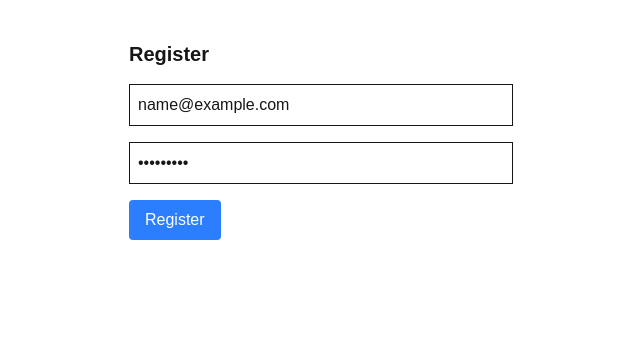
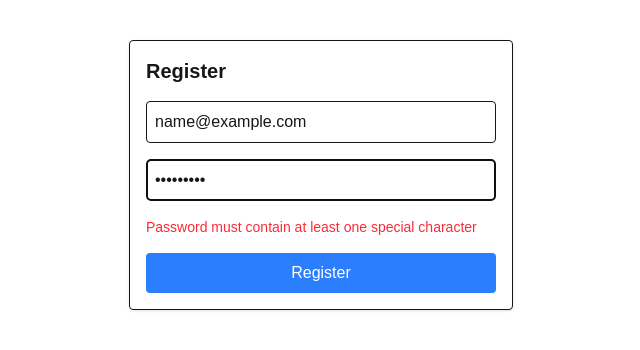
Before and after one commit to craftisan/docQ.AI, a Next.js app in the folder frontend/: page /register in a window 1280 px wide. Both pictures are taken after typing "name@example.com", "Sample123" into the empty fields and a click on the button "Register". Shown: the top 350 px of the page, without its empty margins (319-959 px from the left). Built offline with nearby package versions, Linux system fonts and the light colour scheme; no server answers.

Commit message:
[Feature] Frontend: Auth Form validation with react-hook-form and Zod

```diff
--- a/frontend/package.json
+++ b/frontend/package.json
@@ -9,10 +9,13 @@
     "lint": "next lint"
   },
   "dependencies": {
+    "@hookform/resolvers": "^5.1.1",
     "axios": "^1.10.0",
     "next": "15.3.4",
     "react": "^19.0.0",
-    "react-dom": "^19.0.0"
+    "react-dom": "^19.0.0",
+    "react-hook-form": "^7.60.0",
+    "zod": "^4.0.5"
   },
   "devDependencies": {
     "@eslint/eslintrc": "^3",
--- a/frontend/src/components/AuthForm.tsx
+++ b/frontend/src/components/AuthForm.tsx
@@ -2,60 +2,81 @@
 
 import { useState } from "react";
 import { useRouter } from "next/navigation";
-import { register, login } from "@/lib/api";
 import { useAuth } from "@/context/AuthContext";
+import { login as apiLogin, register as apiRegister } from "@/lib/api";
+import { useForm } from "react-hook-form";
+import { zodResolver } from "@hookform/resolvers/zod";
+import { AuthFormData, authSchema } from "@/lib/validation";
 
-export default function AuthForm({ mode }: { mode: "register" | "login" }) {
-  const [email, setEmail] = useState("");
-  const [password, setPassword] = useState("");
+export default function AuthForm({mode}: { mode: "register" | "login" }) {
   const router = useRouter();
-  const { setToken } = useAuth();
+  const {setToken} = useAuth();
+  const [apiError, setApiError] = useState<string | null>(null);
 
-  async function handleSubmit(e: React.FormEvent) {
-    e.preventDefault();
+  const {
+    register,
+    handleSubmit,
+    formState: {errors, isSubmitting},
+  } = useForm<AuthFormData>({
+    resolver: zodResolver(authSchema),
+  });
+
+  async function onSubmit(data: AuthFormData) {
+    setApiError(null);
     try {
-      const data = mode === "login"
-        ? await login(email, password)
-        : await register(email, password);
+      const res = mode === "login"
+        ? await apiLogin(data.email, data.password)
+        : await apiRegister(data.email, data.password);
 
-      if (data.access_token) {
-        setToken(data.access_token);
+      if(res.access_token) {
+        setToken(res.access_token);
         router.push("/documents");
       } else {
-        alert("Error: " + JSON.stringify(data));
+        setApiError("Unexpected response: " + JSON.stringify(res));
       }
-    } catch (err) {
-      if (err instanceof Error) {
-        console.error(err);
-        alert("Error: " + err.message);
-      } else {
-        console.error(err);
-        alert("An unexpected error occurred");
-      }
+    } catch(err) {
+      console.error(err);
+      setApiError(err instanceof Error ? err.message : "An unexpected error occurred");
     }
   }
 
   return (
-    <form onSubmit={handleSubmit} className="max-w-sm mx-auto space-y-4 mt-10">
-      <h2 className="text-xl font-bold">{mode === "login" ? "Login" : "Register"}</h2>
+    <form
+      onSubmit={handleSubmit(onSubmit)}
+      className="max-w-sm mx-auto space-y-4 mt-10 border p-4 rounded shadow"
+    >
+      <h2 className="text-xl font-bold">
+        {mode === "login" ? "Login" : "Register"}
+      </h2>
+
       <input
         type="email"
         placeholder="Email"
-        className="border p-2 w-full"
-        value={email}
-        onChange={(e) => setEmail(e.target.value)}
-        required
+        className="border p-2 w-full rounded"
+        {...register("email")}
       />
+      {errors.email && (
+        <p className="text-red-500 text-sm">{errors.email.message}</p>
+      )}
+
       <input
         type="password"
         placeholder="Password"
-        className="border p-2 w-full"
-        value={password}
-        onChange={(e) => setPassword(e.target.value)}
-        required
+        className="border p-2 w-full rounded"
+        {...register("password")}
       />
-      <button type="submit" className="bg-blue-500 text-white px-4 py-2 rounded">
-        {mode === "login" ? "Login" : "Register"}
+      {errors.password && (
+        <p className="text-red-500 text-sm">{errors.password.message}</p>
+      )}
+
+      {apiError && <p className="text-red-600">{apiError}</p>}
+
+      <button
+        type="submit"
+        disabled={isSubmitting}
+        className="bg-blue-500 text-white px-4 py-2 rounded w-full"
+      >
+        {isSubmitting ? "Please wait..." : mode === "login" ? "Login" : "Register"}
       </button>
     </form>
   );
--- /dev/null
+++ b/frontend/src/lib/validation.ts
@@ -0,0 +1,14 @@
+import { z } from "zod";
+
+export const authSchema = z.object({
+  email: z.email("Invalid email address"),
+  password: z
+    .string()
+    .min(8, "Password must be at least 8 characters long")
+    .regex(/[a-z]/, "Password must contain at least one lowercase letter")
+    .regex(/[A-Z]/, "Password must contain at least one uppercase letter")
+    .regex(/\d/, "Password must contain at least one digit")
+    .regex(/[^A-Za-z0-9]/, "Password must contain at least one special character"),
+});
+
+export type AuthFormData = z.infer<typeof authSchema>;
```
Also changed, not shown: 1 other file (tests, documents, lock files or other folders).
